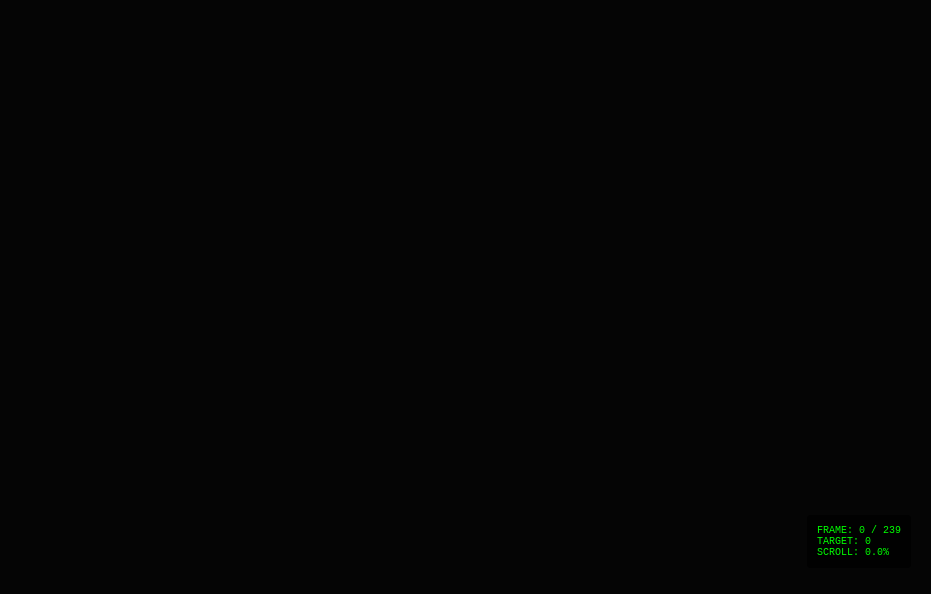
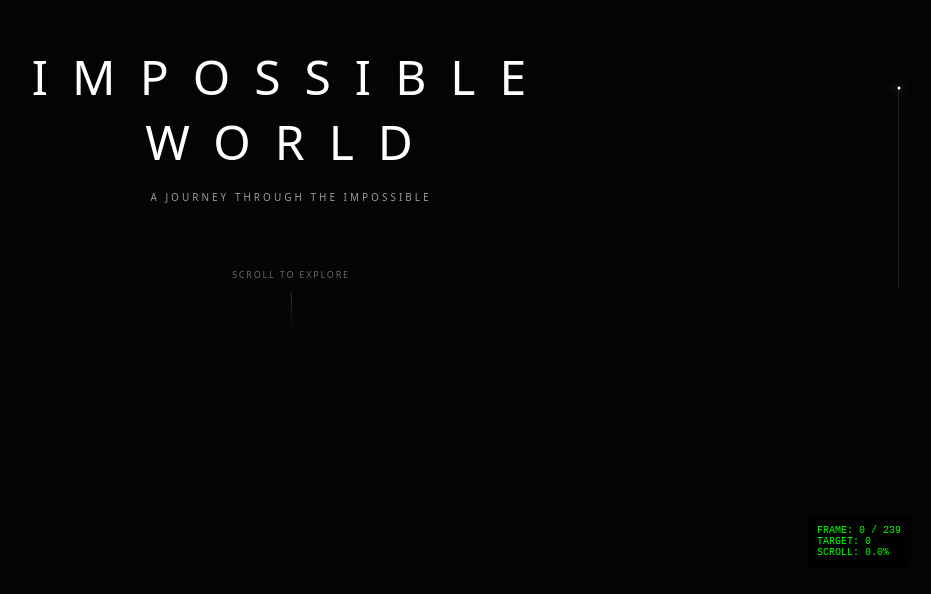
Before and after one commit to KrehantGajjar10/Impossible-World, a React (Vite) app in the folder impossible-world/: page / in a window 1280 px wide. Shown: the part 212-806 px from the top of the page, without its empty margins (349-1280 px from the left). Built offline with nearby package versions, Linux system fonts and the light colour scheme.

Commit message:
feat: add cinematic storytelling UI

```diff
--- a/impossible-world/src/App.tsx
+++ b/impossible-world/src/App.tsx
@@ -1,16 +1,16 @@
 import { CinematicCanvas } from './components/cinematic/CinematicCanvas';
-import './index.css'; // ensure styles are loaded
+import { CinematicUI } from './components/ui/CinematicUI';
+import { useScrollProgress } from './hooks/useScrollProgress';
+import './index.css';
 
 function App() {
+  const scrollProgressRef = useScrollProgress();
+
   return (
     <>
-      <CinematicCanvas />
+      <CinematicCanvas scrollProgressRef={scrollProgressRef} />
+      <CinematicUI scrollProgressRef={scrollProgressRef} />
 
-      {/*
-        This is the invisible container that forces the page to be scrollable.
-        1000vh provides a long enough scroll distance for the 10 second cinematic
-        to feel substantial and controlled.
-      */}
       <div
         className="scroll-container"
         style={{
@@ -19,7 +19,7 @@ function App() {
           position: 'absolute',
           top: 0,
           left: 0,
-          pointerEvents: 'none' // allow clicks to pass through if needed
+          pointerEvents: 'none'
         }}
       />
     </>
--- a/impossible-world/src/components/cinematic/CinematicCanvas.tsx
+++ b/impossible-world/src/components/cinematic/CinematicCanvas.tsx
@@ -1,5 +1,4 @@
 import { useEffect, useRef, useState } from 'react';
-import { useScrollProgress } from '../../hooks/useScrollProgress';
 import { FrameLoader } from './FrameLoader';
 import { lerp } from '../../utils/math';
 
@@ -7,9 +6,8 @@ const TOTAL_FRAMES = 240;
 const ORIGINAL_WIDTH = 1920;
 const ORIGINAL_HEIGHT = 1080;
 
-export const CinematicCanvas = () => {
+export const CinematicCanvas = ({ scrollProgressRef }: { scrollProgressRef: React.MutableRefObject<number> }) => {
   const canvasRef = useRef<HTMLCanvasElement>(null);
-  const scrollProgressRef = useScrollProgress();
 
   const [isReady, setIsReady] = useState(false);
   // Development diagnostics state (optional)
--- /dev/null
+++ b/impossible-world/src/components/ui/CinematicUI.tsx
@@ -0,0 +1,243 @@
+import { useEffect, useRef } from 'react';
+import { clamp } from '../../utils/math';
+
+interface CinematicUIProps {
+  scrollProgressRef: React.MutableRefObject<number>;
+}
+
+const CHAPTERS = [
+  { id: 1, label: '01 — THE VALLEY DESCENT', start: 0.0, peak: 0.05, end: 0.4 },
+  { id: 2, label: '02 — THE FLOATING ISLANDS', start: 0.4, peak: 0.45, end: 0.8 },
+  { id: 3, label: '03 — THE MONOLITH', start: 0.8, peak: 0.85, end: 1.0 }
+];
+
+export const CinematicUI = ({ scrollProgressRef }: CinematicUIProps) => {
+  const openingRef = useRef<HTMLDivElement>(null);
+  const brandRef = useRef<HTMLDivElement>(null);
+  const progressLineRef = useRef<HTMLDivElement>(null);
+  const progressDotRef = useRef<HTMLDivElement>(null);
+  const chapterRefs = useRef<(HTMLDivElement | null)[]>([]);
+
+  useEffect(() => {
+    let requestRef: number;
+    let isVisible = !document.hidden;
+
+    const handleVisibilityChange = () => {
+      isVisible = !document.hidden;
+      if (isVisible && !requestRef) {
+        requestRef = requestAnimationFrame(render);
+      }
+    };
+    document.addEventListener('visibilitychange', handleVisibilityChange);
+
+    const render = () => {
+      if (!isVisible) {
+        requestRef = 0;
+        return;
+      }
+
+      const p = scrollProgressRef.current;
+
+      // 1. Opening Screen Fade (0 to 0.05)
+      if (openingRef.current) {
+        const openingOpacity = clamp(1 - (p / 0.05), 0, 1);
+        const openingY = clamp((p / 0.05) * -50, -50, 0);
+        openingRef.current.style.opacity = openingOpacity.toString();
+        openingRef.current.style.transform = `translate(-50%, calc(-50% + ${openingY}px))`;
+        openingRef.current.style.pointerEvents = openingOpacity > 0 ? 'auto' : 'none';
+      }
+
+      // 2. Persistent Brand Fade In (starts appearing after opening fades, e.g., 0.05 to 0.1)
+      if (brandRef.current) {
+        const brandOpacity = clamp((p - 0.05) / 0.05, 0, 0.4); // max opacity 0.4
+        brandRef.current.style.opacity = brandOpacity.toString();
+      }
+
+      // 3. Scroll Progress Indicator
+      if (progressLineRef.current && progressDotRef.current) {
+        // Dot moves down the line
+        progressDotRef.current.style.top = `${p * 100}%`;
+      }
+
+      // 4. Cinematic Chapters
+      CHAPTERS.forEach((chapter, index) => {
+        const el = chapterRefs.current[index];
+        if (!el) return;
+
+        let opacity = 0;
+
+        if (p >= chapter.start && p <= chapter.end) {
+          if (p < chapter.peak) {
+            // Fade in to 1
+            opacity = clamp((p - chapter.start) / (chapter.peak - chapter.start), 0, 1);
+          } else if (p < chapter.end - 0.05) {
+            // Fade from 1 to 0.3 (resting state)
+            opacity = clamp(1 - ((p - chapter.peak) / (chapter.end - 0.05 - chapter.peak)) * 0.7, 0.3, 1);
+          } else {
+            // Fade out from 0.3 to 0
+            opacity = clamp(0.3 * (1 - (p - (chapter.end - 0.05)) / 0.05), 0, 0.3);
+          }
+        }
+
+        el.style.opacity = opacity.toString();
+      });
+
+      requestRef = requestAnimationFrame(render);
+    };
+
+    requestRef = requestAnimationFrame(render);
+
+    return () => {
+      document.removeEventListener('visibilitychange', handleVisibilityChange);
+      cancelAnimationFrame(requestRef);
+    };
+  }, [scrollProgressRef]);
+
+  return (
+    <div style={{
+      position: 'fixed',
+      inset: 0,
+      pointerEvents: 'none',
+      zIndex: 50,
+      color: '#ffffff',
+      fontFamily: 'system-ui, -apple-system, sans-serif'
+    }}>
+
+      {/* Opening Screen */}
+      <div
+        ref={openingRef}
+        style={{
+          position: 'absolute',
+          top: '50%',
+          left: '50%',
+          transform: 'translate(-50%, -50%)',
+          display: 'flex',
+          flexDirection: 'column',
+          alignItems: 'center',
+          textAlign: 'center',
+          pointerEvents: 'none'
+        }}
+      >
+        <h1 style={{
+          fontSize: 'clamp(24px, 4vw, 48px)',
+          fontWeight: 300,
+          letterSpacing: '0.5em',
+          margin: '0 0 16px 0',
+          textTransform: 'uppercase',
+          textShadow: '0 4px 24px rgba(0,0,0,0.8)'
+        }}>
+          Impossible<br/>World
+        </h1>
+        <p style={{
+          fontSize: '10px',
+          letterSpacing: '0.3em',
+          opacity: 0.6,
+          margin: 0,
+          textTransform: 'uppercase'
+        }}>
+          A Journey Through The Impossible
+        </p>
+
+        {/* Subtle scroll indicator */}
+        <div style={{
+          marginTop: '64px',
+          display: 'flex',
+          flexDirection: 'column',
+          alignItems: 'center',
+          opacity: 0.4
+        }}>
+          <span style={{ fontSize: '9px', letterSpacing: '0.2em', marginBottom: '12px' }}>
+            SCROLL TO EXPLORE
+          </span>
+          <div style={{
+            width: '1px',
+            height: '40px',
+            background: 'linear-gradient(to bottom, rgba(255,255,255,0.5), transparent)'
+          }} />
+        </div>
+      </div>
+
+      {/* Persistent Brand */}
+      <div
+        ref={brandRef}
+        style={{
+          position: 'absolute',
+          top: '32px',
+          left: '32px',
+          fontSize: '10px',
+          fontWeight: 400,
+          letterSpacing: '0.4em',
+          textTransform: 'uppercase',
+          opacity: 0,
+          textShadow: '0 2px 8px rgba(0,0,0,0.8)'
+        }}
+      >
+        Impossible World
+      </div>
+
+      {/* Scroll Progress Line */}
+      <div style={{
+        position: 'absolute',
+        top: '50%',
+        right: '32px',
+        transform: 'translateY(-50%)',
+        height: '200px',
+        width: '1px',
+        backgroundColor: 'rgba(255, 255, 255, 0.1)',
+        display: 'flex',
+        justifyContent: 'center'
+      }}>
+        <div
+          ref={progressLineRef}
+          style={{ width: '100%', height: '100%' }}
+        >
+          <div
+            ref={progressDotRef}
+            style={{
+              position: 'absolute',
+              top: '0%',
+              left: '50%',
+              transform: 'translate(-50%, -50%)',
+              width: '3px',
+              height: '3px',
+              backgroundColor: '#ffffff',
+              borderRadius: '50%',
+              boxShadow: '0 0 8px rgba(255,255,255,0.8)'
+            }}
+          />
+        </div>
+      </div>
+
+      {/* Cinematic Chapters */}
+      <div style={{
+        position: 'absolute',
+        bottom: '48px',
+        left: '32px',
+        display: 'flex',
+        flexDirection: 'column'
+      }}>
+        {CHAPTERS.map((chapter, i) => (
+          <div
+            key={chapter.id}
+            ref={el => { chapterRefs.current[i] = el; }}
+            style={{
+              position: 'absolute',
+              bottom: 0,
+              left: 0,
+              opacity: 0,
+              fontSize: '11px',
+              fontWeight: 400,
+              letterSpacing: '0.3em',
+              textTransform: 'uppercase',
+              textShadow: '0 2px 12px rgba(0,0,0,0.8)',
+              whiteSpace: 'nowrap'
+            }}
+          >
+            {chapter.label}
+          </div>
+        ))}
+      </div>
+
+    </div>
+  );
+};
```
